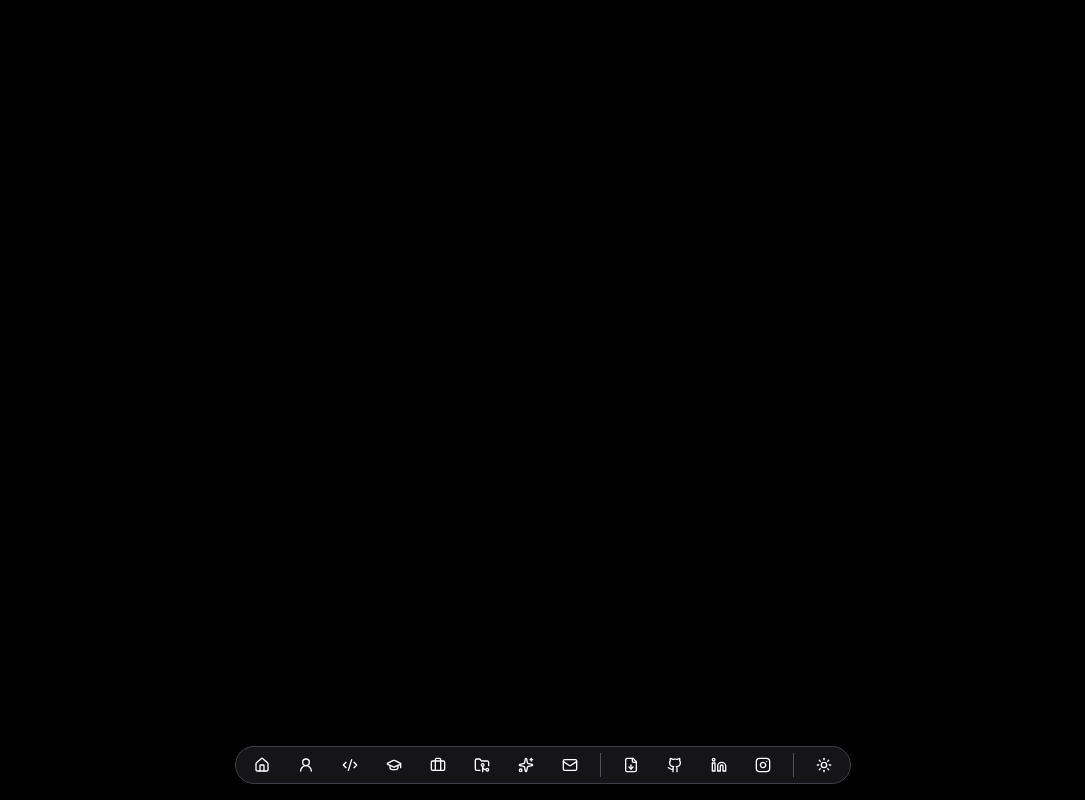
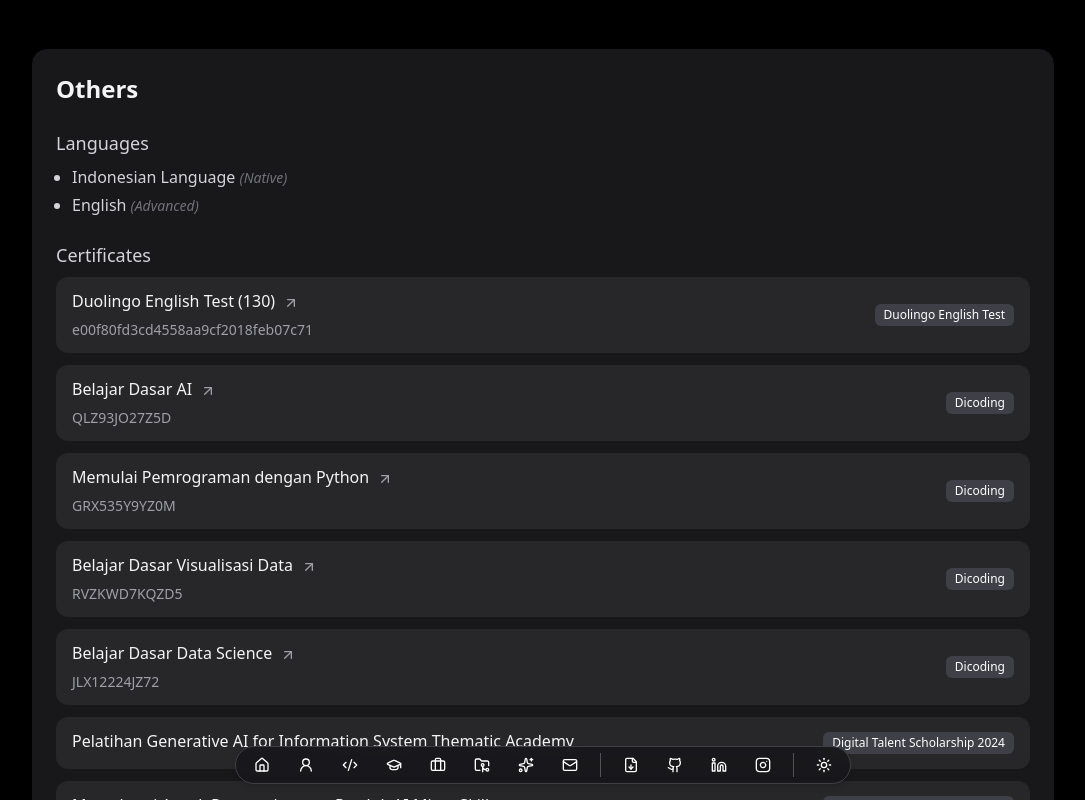
Before and after one commit to hwasyui/portofolio, a React (Vite) app: page /others in a window 1280 px wide. Before the commit this address had no page. Shown: the top 800 px of the page, without its empty margins (97-1182 px from the left). Built offline with nearby package versions, Linux system fonts and the light colour scheme.

Commit message:
Fixing several bugs such as scrolling to top on page changes

```diff
--- /dev/null
+++ b/src/components/ScrollToTop.jsx
@@ -0,0 +1,14 @@
+import { useEffect } from "react";
+import { useLocation } from "react-router-dom";
+
+const ScrollToTop = () => {
+  const { pathname } = useLocation();
+
+  useEffect(() => {
+    window.scrollTo({ top: 0, behavior: "instant" }); // you can use 'smooth' if preferred
+  }, [pathname]);
+
+  return null;
+};
+
+export default ScrollToTop;
--- a/src/components/chatbot.jsx
+++ b/src/components/chatbot.jsx
@@ -101,7 +101,7 @@ User: ${message}
       </Button>
 
       {open && (
-        <div className="fixed bottom-20 right-4 w-[320px] max-h-[500px] rounded-2xl shadow-xl overflow-hidden z-50 bg-white dark:bg-zinc-900 border-2 shadow-2xl border-zinc-200 dark:border-zinc-700">
+        <div className="fixed bottom-20 right-4 w-[320px] max-h-[500px] rounded-2xl overflow-hidden z-50 bg-white dark:bg-zinc-900 border-2 shadow-2xl border-zinc-200 dark:border-zinc-700">
           <div className="px-5 py-3 bg-zinc-100 dark:bg-zinc-800 text-zinc-900 dark:text-white font-semibold text-sm flex items-center">
             <object
               data={angelLogo}
@@ -123,11 +123,10 @@ User: ${message}
             {messages.map((m, idx) => (
               <div
                 key={idx}
-                className={`px-4 py-2 rounded-xl max-w-[85%] whitespace-pre-wrap break-words ${
-                  m.role === "user"
+                className={`px-4 py-2 rounded-xl max-w-[85%] whitespace-pre-wrap break-words ${m.role === "user"
                     ? "bg-zinc-600 text-white ml-auto"
                     : "bg-zinc-200 dark:bg-zinc-800 text-zinc-900 dark:text-zinc-100 mr-auto"
-                }`}
+                  }`}
               >
                 <ReactMarkdown>{m.text}</ReactMarkdown>
               </div>
--- a/src/components/others.jsx
+++ b/src/components/others.jsx
@@ -1,11 +1,12 @@
-import React, { useState } from "react";
+import React from "react";
 import data from "../data/others.json";
 import { Badge } from "@/components/ui/badge";
 import { ArrowUpRight } from "lucide-react";
-import { Button } from "@/components/ui/button"; // Assuming you use a Button component
+import { Button } from "@/components/ui/button";
+import { useNavigate } from "react-router-dom";
 
-const Others = () => {
-  const [showAll, setShowAll] = useState(false);
+const Others = ({ showAll = false }) => {
+  const navigate = useNavigate();
 
   const visibleCertificates = showAll
     ? data.certificates
@@ -59,15 +60,15 @@ const Others = () => {
             </li>
           ))}
         </ul>
-        {data.certificates.length > 3 && (
+        {!showAll && data.certificates.length > 3 && (
           <div className="mt-4 text-center">
             <Button
               variant="outline"
               size="sm"
               className="text-sm text-zinc-700 dark:text-zinc-300 border-zinc-300 dark:border-zinc-600 hover:bg-zinc-100 dark:hover:bg-zinc-700"
-              onClick={() => setShowAll(!showAll)}
+              onClick={() => navigate("/others")}
             >
-              {showAll ? "Show Less" : "Show More"}
+              Show More
             </Button>
           </div>
         )}
--- a/src/pages/App.jsx
+++ b/src/pages/App.jsx
@@ -7,12 +7,14 @@ import Skills from "../components/skills.jsx";
 import Projects from "../components/projects.jsx";
 import Navigate from "../components/navigate.jsx";
 import FullProjects from "./FullProjects.jsx";
+import FullOthers from "./FullOthers.jsx";
 import Experiences from "../components/experience.jsx"
 import ContactMe from "../components/contact.jsx"
 import { motion, useInView, useAnimation } from "framer-motion";
 import ChatWidget from "../components/chatbot.jsx";
 import Educations from "../components/education.jsx";
 import Others from "../components/others.jsx";
+import ScrollToTop from "../components/ScrollToTop.jsx";
 
 function AnimatedSection({ id, children }) {
   const ref = useRef(null);
@@ -48,6 +50,7 @@ function App() {
     <Router>
       <main className="flex flex-col w-full min-h-screen  bg-white dark:bg-black text-black dark:text-white transition-colors duration-500">
         <Navigate />
+        <ScrollToTop />
         <Routes>
           <Route
             path="/"
@@ -82,6 +85,7 @@ function App() {
             }
           />
           <Route path="/projects" element={<FullProjects />} />
+          <Route path="/others" element={<FullOthers />} />
         </Routes>
       </main>
     </Router>
--- /dev/null
+++ b/src/pages/FullOthers.jsx
@@ -0,0 +1,16 @@
+import React from "react";
+import Others from "../components/others";
+
+const FullOthers = () => {
+  return (
+    <main className="flex flex-col bg-white dark:bg-black text-black dark:text-white transition-colors duration-500">
+      <section id="all-others" className="scroll-mt-20 min-h-screen px-4 py-12">
+        <div className="max-w-5xl mx-auto">
+          <Others showAll={true} />
+        </div>
+      </section>
+    </main>
+  );
+};
+
+export default FullOthers;
```
